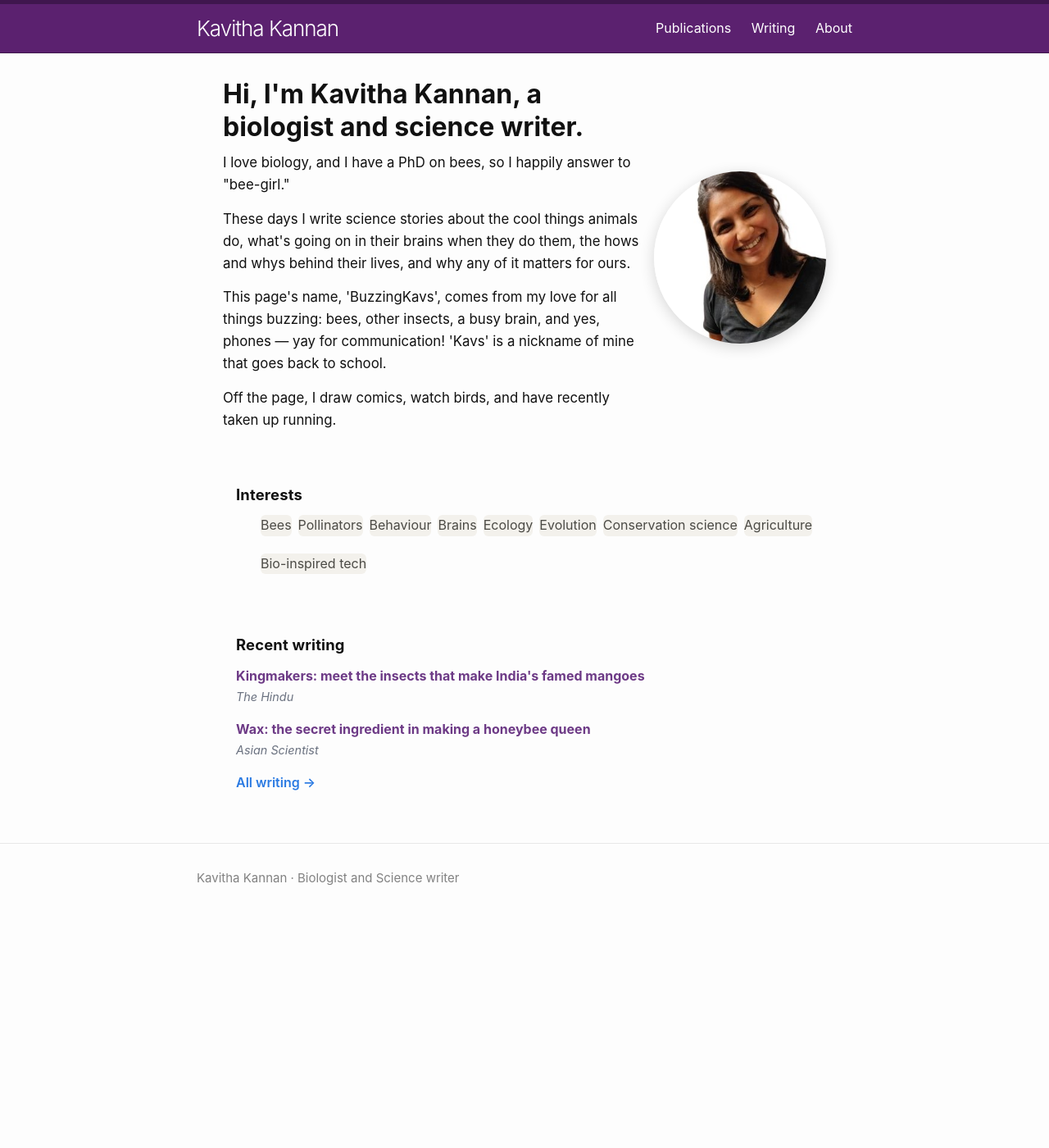
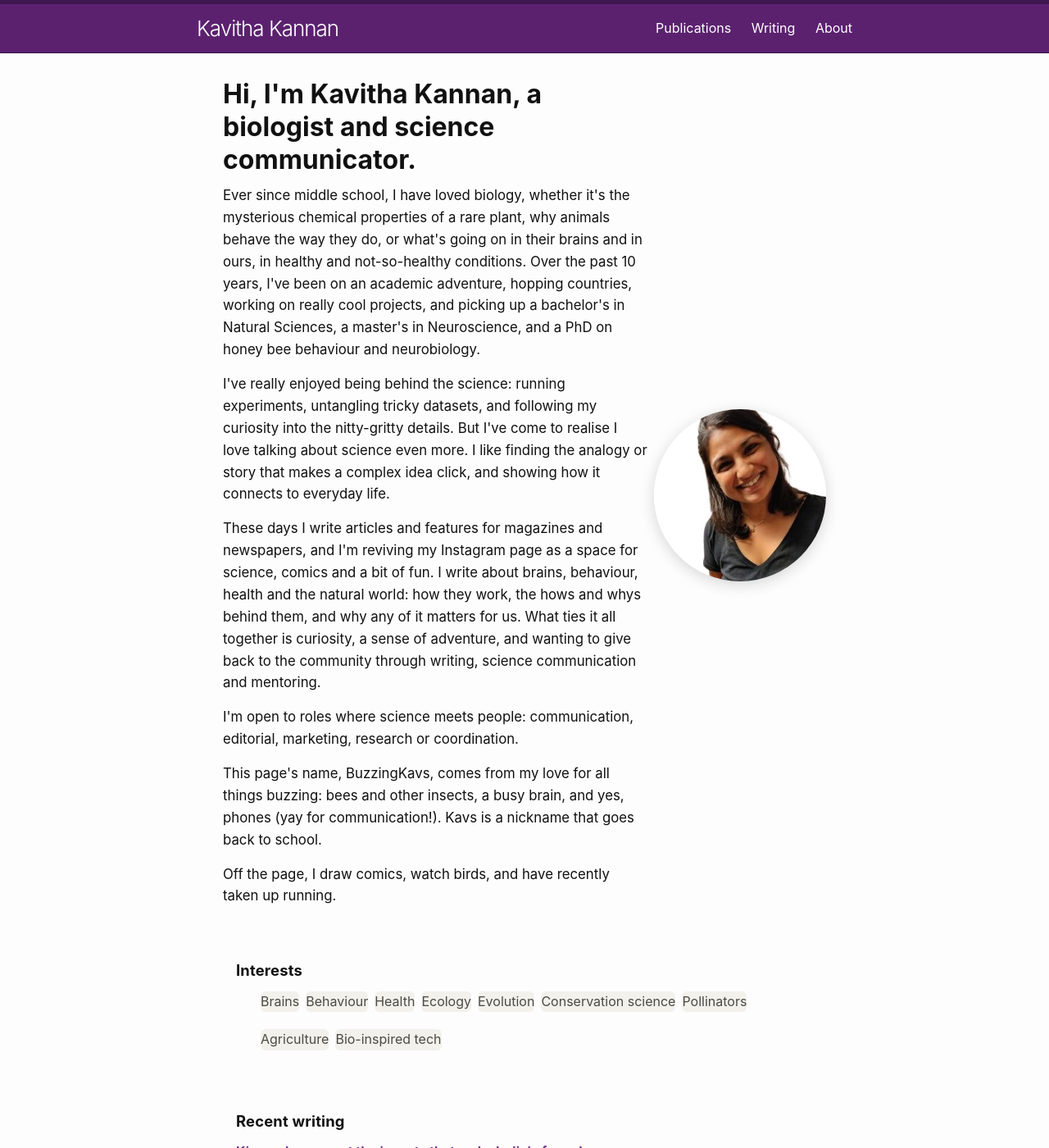
Before and after one commit to buzzingkavs/buzzingkavs.github.io, a Jekyll site: the page built from index.markdown, in a window 1280 px wide and 1400 px high. Shown: the whole window at 82% size. Built offline with Jekyll 4.4.1, drawn with Linux system fonts in a browser that asks for light colours.

Commit message:
Revise introduction and interests in index.markdown
Updated the introduction to reflect a broader scope of expertise and interests, including a shift from 'science writer' to 'science communicator'. Added new interests and refined personal narrative.

```diff
--- a/index.markdown
+++ b/index.markdown
@@ -4,11 +4,13 @@ layout: home
 <main>
   <section class="hero hero-split" aria-label="Introduction">
     <div class="hero-body">
-      <h1 class="title">Hi, I'm Kavitha Kannan, a biologist and science writer.</h1>
-      <p class="lede">I love biology, and I have a PhD on bees, so I happily answer to "bee-girl." </p>
-      <p class="lede">These days I write science stories about the cool things animals do, what's going on in their brains when they do them, the hows and whys behind their lives, and why any of it matters for ours. </p>
-      <p class="lede">This page's name, 'BuzzingKavs', comes from my love for all things buzzing: bees, other insects, a busy brain, and yes, phones — yay for communication! 'Kavs' is a nickname of mine that goes back to school.</p>
-     <p class="lede">Off the page, I draw comics, watch birds, and have recently taken up running.</p>
+      <h1 class="title">Hi, I'm Kavitha Kannan, a biologist and science communicator.</h1>
+      <p class="lede">Ever since middle school, I have loved biology, whether it's the mysterious chemical properties of a rare plant, why animals behave the way they do, or what's going on in their brains and in ours, in healthy and not-so-healthy conditions. Over the past 10 years, I've been on an academic adventure, hopping countries, working on really cool projects, and picking up a bachelor's in Natural Sciences, a master's in Neuroscience, and a PhD on honey bee behaviour and neurobiology.</p>
+      <p class="lede">I've really enjoyed being behind the science: running experiments, untangling tricky datasets, and following my curiosity into the nitty-gritty details. But I've come to realise I love talking about science even more. I like finding the analogy or story that makes a complex idea click, and showing how it connects to everyday life.</p>
+      <p class="lede">These days I write articles and features for magazines and newspapers, and I'm reviving my Instagram page as a space for science, comics and a bit of fun. I write about brains, behaviour, health and the natural world: how they work, the hows and whys behind them, and why any of it matters for us. What ties it all together is curiosity, a sense of adventure, and wanting to give back to the community through writing, science communication and mentoring.</p>
+      <p class="lede">I'm open to roles where science meets people: communication, editorial, marketing, research or coordination.</p>
+      <p class="lede">This page's name, BuzzingKavs, comes from my love for all things buzzing: bees and other insects, a busy brain, and yes, phones (yay for communication!). Kavs is a nickname that goes back to school.</p>
+      <p class="lede">Off the page, I draw comics, watch birds, and have recently taken up running.</p>
     </div>
     <div class="hero-media">
       <img class="avatar" src="/KavithaKannan_biology-no-bg.jpg" alt="Portrait of Kavitha Kannan">
@@ -17,13 +19,13 @@ layout: home
   <section class="section" aria-labelledby="focus">
     <h2 id="focus" class="h2">Interests</h2>
     <ul class="chips" role="list">
-      <li>Bees</li>
-      <li>Pollinators</li>
+      <li>Brains</li>
       <li>Behaviour</li>
-      <li>Brains</li>
+      <li>Health</li>
       <li>Ecology</li>
       <li>Evolution</li>
       <li>Conservation science</li>
+      <li>Pollinators</li>
       <li>Agriculture</li>
       <li>Bio-inspired tech</li>
     </ul>
```
